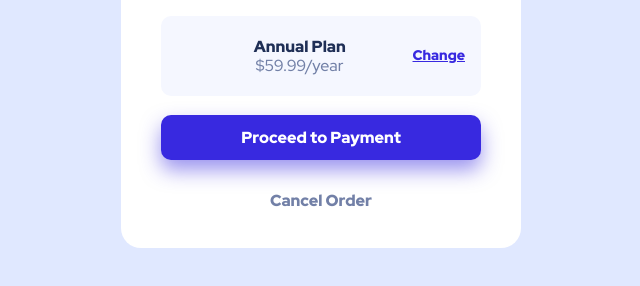
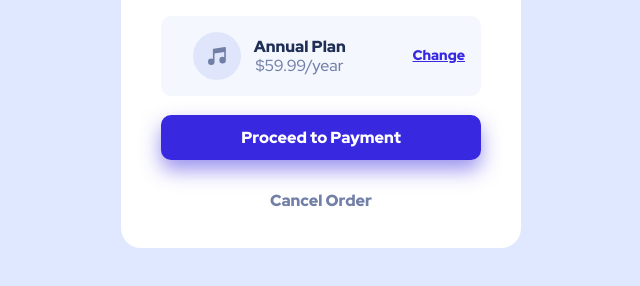
Before and after one commit to rafatdawood/Order-Summary, a plain HTML site: page index.html in a window 1280 px wide. Shown: the part 452-738 px from the top of the page, without its empty margins (319-959 px from the left). Drawn offline with Linux system fonts and the light colour scheme.

Commit message:
Update pro.css

```diff
--- a/pro.css
+++ b/pro.css
@@ -11,7 +11,7 @@ body {
 	background-color: hsl(225, 100%, 94%);
 }
 .mine {
-	background-image: url('../../jops/order-summary-component-main/images/pattern-background-desktop.svg');
+	background-image: url('pattern-background-desktop.svg');
 	background-size: 100% 50%;
 	background-repeat: no-repeat;
 	height: 100%;
@@ -60,7 +60,7 @@ p {
 	border-radius: 10px;
 }
 .deal::before {
-	content: url("../../jops/order-summary-component-main/images/icon-music.svg");
+	content: url("icon-music.svg");
 	position: absolute;
 	left: 10%;
 	top: 20%;
@@ -122,7 +122,7 @@ a:hover {
 /* desktop screen */
 @media(max-width: 1440px){
 	.mine {
-		background-image: url('../../jops/order-summary-component-main/images/pattern-background-desktop.svg');
+		background-image: url('pattern-background-desktop.svg');
 	}
 	.card {
 		width: 400px;
@@ -131,7 +131,7 @@ a:hover {
 /* mobile screen */
 @media(max-width: 375px){
 	.mine {
-		background-image: url('../../jops/order-summary-component-main/images/pattern-background-mobile.svg');
+		background-image: url('pattern-background-mobile.svg');
 	}
 	.card {
 		width: calc(100% - 20px);
```
